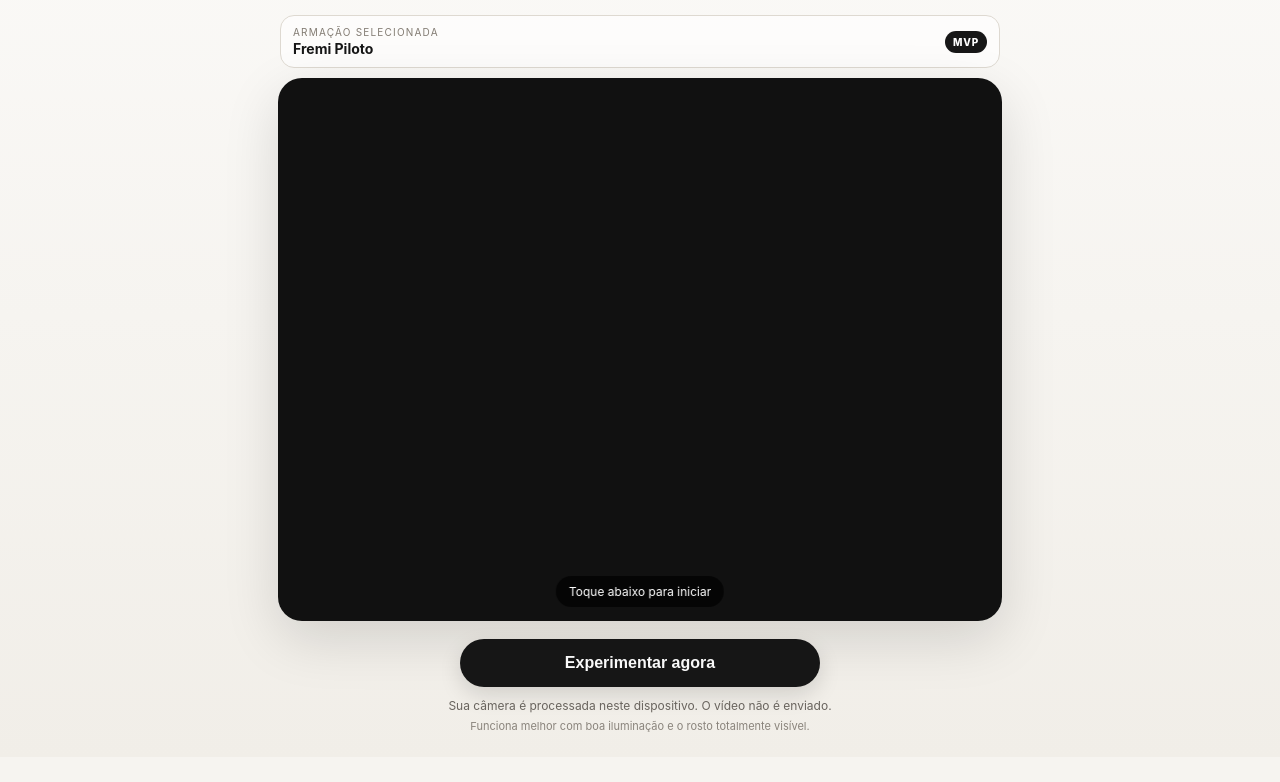
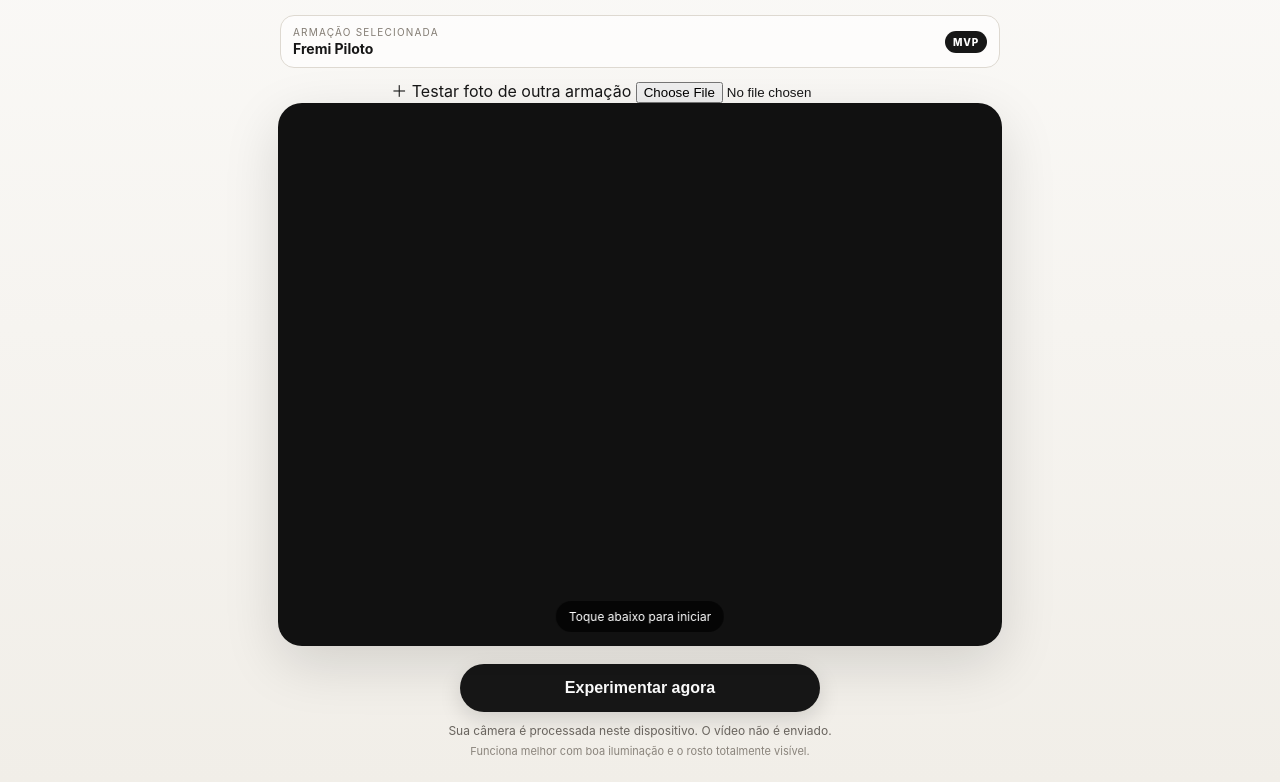
Before and after one commit to dgrangestao-ops/virtual-tryon, a website built with Vite: page index.html in a window 1280 px wide. Shown: the part 126-908 px from the top of the page. Before the commit the page ends 883 px from the top, so only its background shows below. Built offline with nearby package versions, Linux system fonts and the light colour scheme.

Commit message:
Adiciona entrada de foto para cadastro automatico

```diff
--- a/index.html
+++ b/index.html
@@ -19,6 +19,10 @@
       <div><span class="eyebrow">Armação selecionada</span><strong id="product-name">Fremi Piloto</strong></div>
       <span class="pilot-badge">MVP</span>
     </div>
+    <label class="upload-frame" for="frame-upload">
+      <span>＋</span> Testar foto de outra armação
+      <input id="frame-upload" type="file" accept="image/*">
+    </label>
     <div class="stage">
       <div class="mirror-layer">
         <video id="camera" autoplay playsinline muted></video>
```
